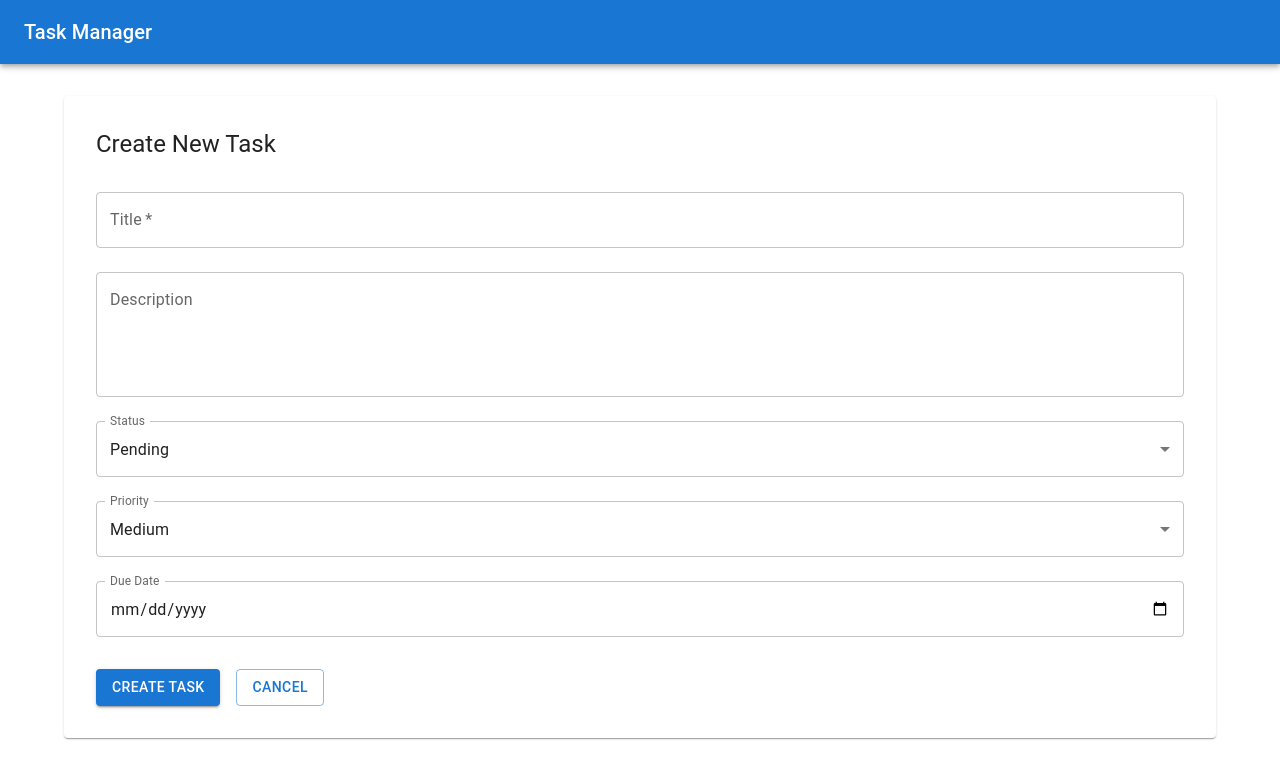
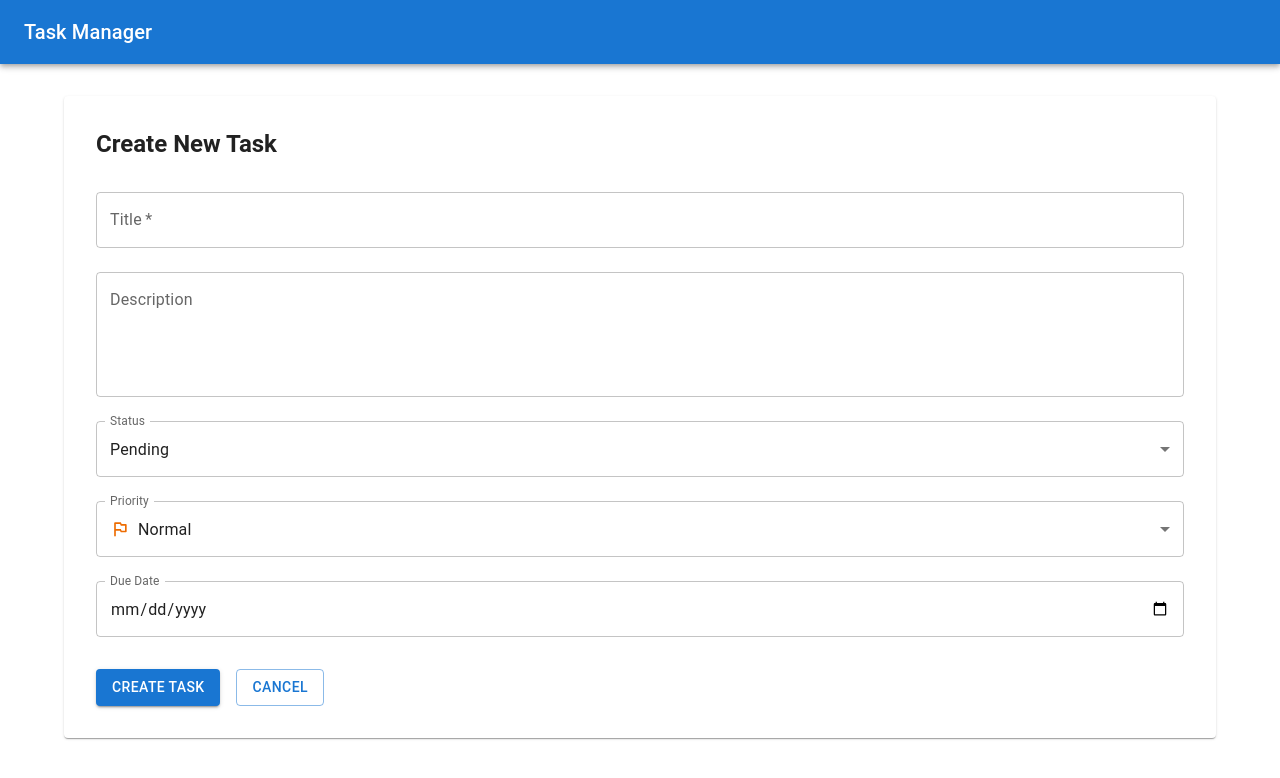
Before and after one commit to esthermdev/task-management, a React (Create React App) app in the folder frontend/: page /add in a window 1280 px wide. Shown: the top 778 px of the page. Built offline with nearby package versions, Linux system fonts and the light colour scheme.

Commit message:
Modified priority label with icon

```diff
--- a/frontend/src/components/TaskForm.js
+++ b/frontend/src/components/TaskForm.js
@@ -12,6 +12,7 @@ import {
   Typography,
   Paper
 } from '@mui/material';
+import OutlinedFlagRoundedIcon from '@mui/icons-material/OutlinedFlagRounded';
 import { createTask, getTask, updateTask } from '../services/api';
 
 const TaskForm = () => {
@@ -21,7 +22,7 @@ const TaskForm = () => {
     title: '',
     description: '',
     status: 'pending',
-    priority: 'medium',
+    priority: 'Normal',
     due_date: ''
   });
 
@@ -67,7 +68,7 @@ const TaskForm = () => {
 
   return (
     <Paper sx={{ p: 4 }}>
-      <Typography variant="h5" gutterBottom>
+      <Typography variant="h5" gutterBottom style={{ fontWeight: 'bold'}}>
         {id ? 'Edit Task' : 'Create New Task'}
       </Typography>
       <Box component="form" onSubmit={handleSubmit} sx={{ mt: 2 }}>
@@ -110,10 +111,28 @@ const TaskForm = () => {
             value={formData.priority}
             onChange={handleChange}
             label="Priority"
+            renderValue={(value) => (
+              <Box sx={{ display: 'flex', alignItems: 'center', gap: 1 }}>
+                <OutlinedFlagRoundedIcon
+                  color={value === 'Low' ? 'success' : value === 'Normal' ? 'warning' : 'error'}
+                  sx={{ fontSize: 20 }}
+                />
+                {value}
+              </Box>
+            )}
           >
-            <MenuItem value="low">Low</MenuItem>
-            <MenuItem value="medium">Medium</MenuItem>
-            <MenuItem value="high">High</MenuItem>
+            <MenuItem value="Low" sx={{ display: 'flex', alignItems: 'center', gap: 1 }}>
+              <OutlinedFlagRoundedIcon color='success' sx={{ fontSize: 20 }}/>
+              Low
+            </MenuItem>
+            <MenuItem value="Normal" sx={{ display: 'flex', alignItems: 'center', gap: 1 }}>
+              <OutlinedFlagRoundedIcon color='warning' sx={{ fontSize: 20 }}/>
+              Normal
+            </MenuItem>
+            <MenuItem value="Urgent" sx={{ display: 'flex', alignItems: 'center', gap: 1 }}>
+              <OutlinedFlagRoundedIcon color='error' sx={{ fontSize: 20 }}/>
+              Urgent
+            </MenuItem>
           </Select>
         </FormControl>
         <TextField
@@ -146,4 +165,5 @@ const TaskForm = () => {
   );
 };
 
+
 export default TaskForm;
```
